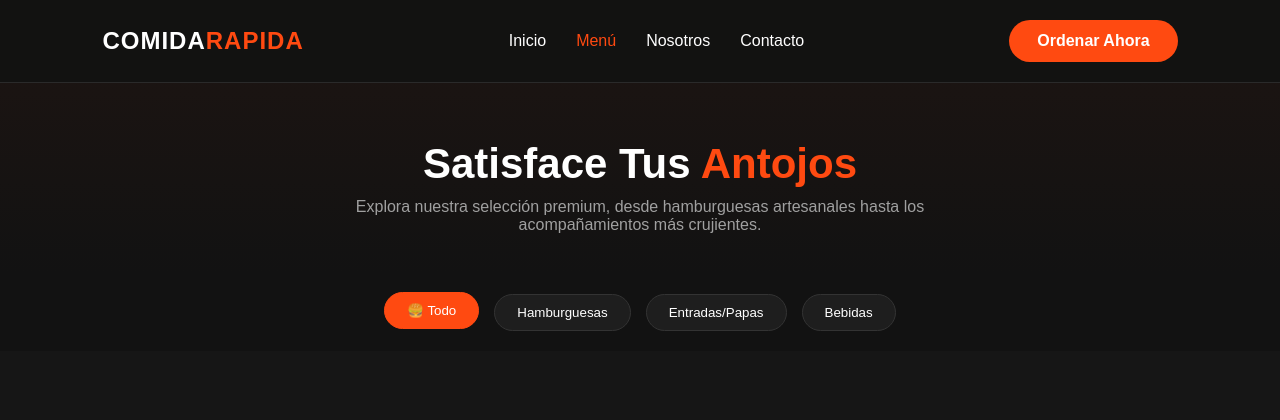
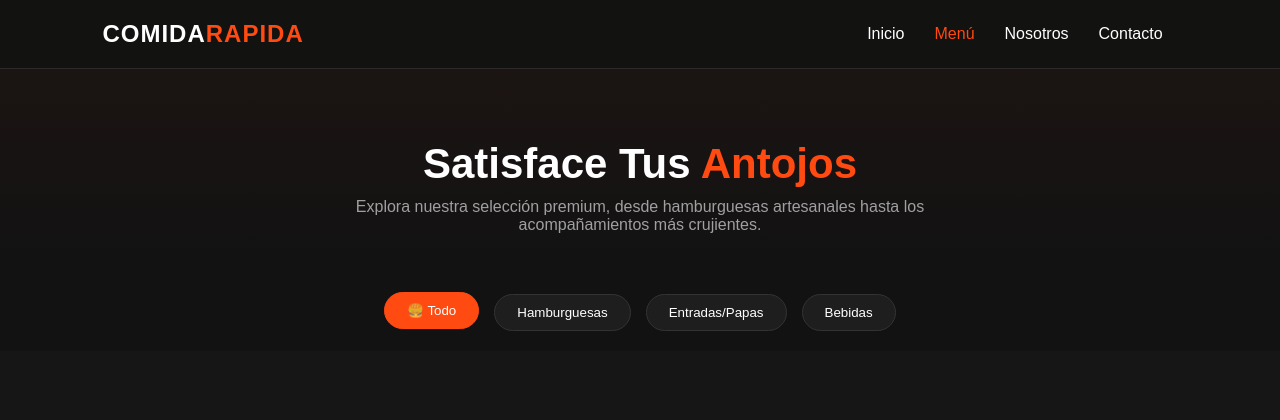
Before and after one commit to brayanmercadogg-hash/mipagina, a Python web app: template templates/menu.html in a window 1280 px wide. Shown: the top 420 px of the page. Run offline with Jinja, Linux system fonts and the light colour scheme; the template is opened without the code that fills it, so the values that code supplies are empty.

Commit message:
Update menu.html

```diff
--- a/templates/menu.html
+++ b/templates/menu.html
@@ -17,7 +17,6 @@
             <a href="nosotros">Nosotros</a>
             <a href="contacto">Contacto</a>
         </nav>
-        <a href="{{ url_for('menu') }}" class="btn-primary nav-btn">Ordenar Ahora</a>
     </header>
 
     <nav class="nav-mobile">
```
